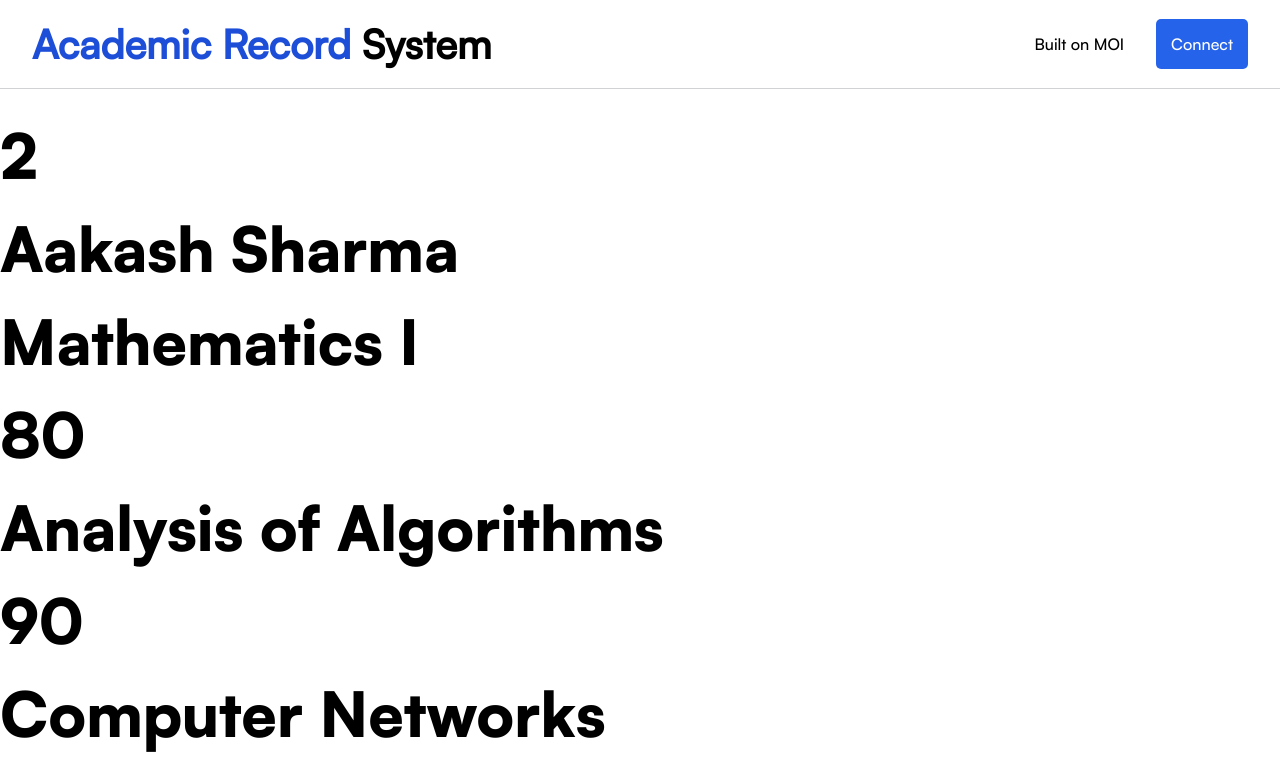
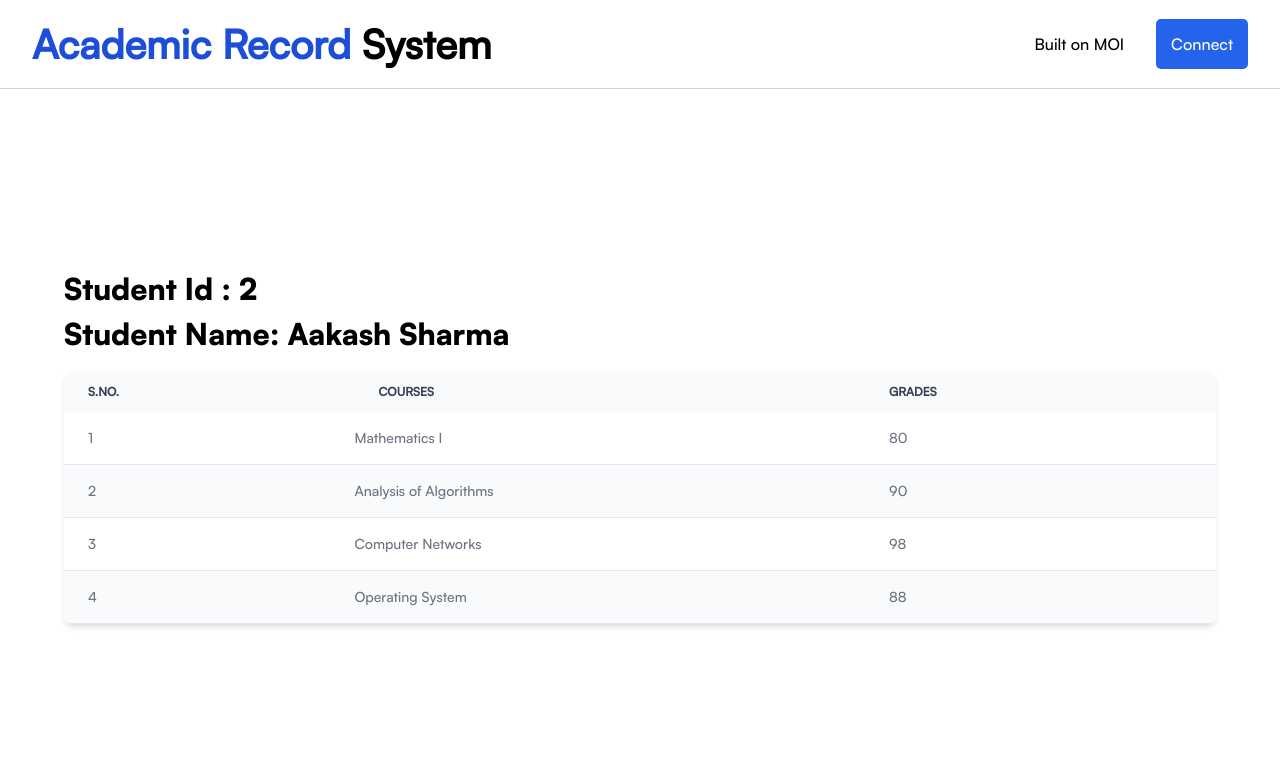
Before and after one commit to DakshSahani/decentralized-academic-records-system, a React (Create React App) app in the folder client/: page /view/1 in a window 1280 px wide. Shown: the top 781 px of the page. Built offline with nearby package versions, Linux system fonts and the light colour scheme; what js-moi-sdk would draw is missing.

Commit message:
add student page

```diff
--- a/client/src/App.js
+++ b/client/src/App.js
@@ -5,7 +5,8 @@ import UploadPage from "./pages/UploadPage";
 import ViewPage from "./pages/ViewPage";
 import Protected from "./components/Protected";
 import HomePage from "./pages/HomePage";
-import StudentPage from "./components/StudentPage";
+import StudentPage from "./pages/StudentPage";
+import AddStudentPage from "./pages/AddStudentPage";
 import RecordPage from "./pages/RecordPage";
 import { ContextProvider } from "./context/Context";
 
@@ -32,6 +33,7 @@ function App() {
               }
             >
               <Route index element={<UploadPage />} />
+              <Route path="add" element={<AddStudentPage />} />
               <Route path=":studentId" element={<StudentPage />} />
             </Route>
 
--- a/client/src/components/AllStudent.jsx
+++ b/client/src/components/AllStudent.jsx
@@ -11,6 +11,11 @@ export default function AllStudent() {
         </div>
         <div className="w-[55%] flex flex-col items-center">
             <ul className="w-full">
+                <ListComponent
+                    heading="add student"
+                    to={'/upload/add'}
+                    add
+                />
                 {
                     students.map((student, indx)=>
                     <ListComponent
--- a/client/src/components/ListComponent.jsx
+++ b/client/src/components/ListComponent.jsx
@@ -1,6 +1,6 @@
 import { Link } from "react-router-dom";
 
-export default function ListComponent({heading, id, to, ...other}) {
+export default function ListComponent({heading, id, to,add, ...other}) {
   return (
     <Link
         className='w-full p-4 m-6 border border-gray-500 rounded-2xl flex justify-between items-center hover:cursor-pointer transform transition-transform duration-300 hover:scale-[1.03]'
@@ -8,6 +8,7 @@ export default function ListComponent({heading, id, to, ...other}) {
         {...other}
     >
             <p className="text-xl">{heading}</p>
+            {add?<img src="./icons8-add.png"/>:
             <div className="flex items-center gap-2">
                 <p className="text-gray-500">
                     id
@@ -15,7 +16,7 @@ export default function ListComponent({heading, id, to, ...other}) {
                 <p className="px-2 py-1 rounded-lg bg-gray-400 text-white">
                     {id}
                 </p>
-            </div>
+            </div>}
     </Link>
   )
 }
--- a/client/src/interface/logic.js
+++ b/client/src/interface/logic.js
@@ -53,7 +53,7 @@ const addCourse = async (wallet, recordId, courseName, courseGrade)=>{
 // We can get primitive state variables like this
 const getOwner = async () => {
   const logicDriver = await getLogicDriver(logicId, baseWallet);
-  return logicDriver.persistentState.get("admin");
+  return (await logicDriver.persistentState.get("admin"));
 };
 
 const getRecords = async ()=>{
--- a/client/src/components/StudentPage.jsx
+++ b/client/src/pages/AddStudentPage.jsx
@@ -1,14 +1,10 @@
 import { useState } from "react"
 import { useParams } from "react-router-dom";
 
-export default function StudentPage() {
-  const { studentId: id } = useParams();
-  const filtered = students.filter((s)=>s.studentId == id);
-  const name = filtered?.length > 0 ? filtered[0].studentName : "Name not found";
-
+export default function AddStudentPage() {
   const [formData, setFormData] = useState({
-    courseName: "",
-    grade: 0,
+    studentId: 0,
+    studentName: "",
   });
   const handleChange = (e)=>{
     setFormData({...formData, [e.target.name]: e.target.value})
@@ -20,27 +16,26 @@ export default function StudentPage() {
         <form className="border border-gray-600 rounded-3xl p-8 py-10 flex flex-col gap-8">
 
             <div className="flex flex-col md:flex-row justify-between">
-                <p className="text-2xl ">{name}</p>
-                <p className="text-[#1D4ED8]">{id}</p>
+                <p className="text-2xl ">Add a Studnet</p>
             </div>
 
             <div className="flex gap-8">
-                <label htmlFor="courseName" className="min-w-[9vw] text-lg">Course Name:</label>
+                <label htmlFor="courseName" className="min-w-[9vw] text-lg">Student Id:</label>
                 <input
                     className="text-black px-2 py-1.5 border border-gray-500 rounded outline-none"
-                    type="text"
-                    name="courseName"
-                    value={formData.courseName}
+                    type="number"
+                    name="studentId"
+                    value={formData.studentId}
                     onChange={handleChange}
                 />
             </div>
             <div className="flex gap-8">
-                <label htmlFor="grade" className="min-w-[9vw] text-lg">Grade: </label>
+                <label htmlFor="grade" className="min-w-[9vw] text-lg">Student Name: </label>
                 <input
                     className="text-black px-2 py-1.5 border border-gray-500 rounded outline-none"
-                    type="number"
-                    name="grade"
-                    value={formData.grade}
+                    type="text"
+                    name="studentName"
+                    value={formData.studentName}
                     onChange={handleChange}
                 />
             </div>
@@ -49,7 +44,7 @@ export default function StudentPage() {
                 onClick={()=>{}}
                 className="p-2 bg-[#1D4ED8] rounded text-white text-semibold text-lg"
             >
-                Submit
+                Add+
             </button>
         </form>
 
@@ -57,28 +52,3 @@ export default function StudentPage() {
     </div>
   )
 }
-
-
-
-const students = [
-    {
-        studentId: 12334,
-        studentName: "Abhay Sharama",
-
-    }, {
-        studentId: 53334,
-        studentName: "Divijay Patidar",
-    }, {
-        studentId: 12332,
-        studentName: "Geeta Joshi",
-    },  {
-        studentId: 43334,
-        studentName: "Abhay Sharama",
-    },  {
-        studentId: 12634,
-        studentName: "Mohini Sharama",
-    },  {
-        studentId: 22334,
-        studentName: "Anuj Sharama",
-    }
-]
--- a/client/src/pages/RecordPage.js
+++ b/client/src/pages/RecordPage.js
@@ -18,20 +18,38 @@ export default function RecordPage(){
   }
 
   return (
-    <div>
-      <div>
-        <h1>{record.studentId}</h1>
-        <h1>{record.studentName}</h1>
+    <div className="w-[90%]">
+      <div className="mb-4">
+        <h2>Student Id : {record.studentId}</h2>
+        <h2>Student Name: {record.studentName}</h2>
       </div>
-      <div>
-        {
-          Object.keys(record.courses).map(course => (
-            <div className="">
-              <h1 className="inline">{course}</h1>
-              <h1 className="">{record.courses[course]}</h1>
-            </div>
-          ))
-        }
+      <div className="relative overflow-x-auto shadow-md sm:rounded-lg">
+        <table className="w-full text-sm text-left rtl:text-right text-gray-500">
+          <thead className="text-xs text-gray-700 uppercase bg-gray-50">
+              <tr>
+                  <th scope="col" className="px-6 py-3">
+                      S.No.
+                  </th>
+                  <th scope="col" className="px-6 py-3">
+                      Courses
+                  </th>
+                  <th scope="col" className="px-6 py-3">
+                      Grades
+                  </th>
+              </tr>
+          </thead>
+          <tbody>
+              {
+                Object.keys(record.courses).map((course, ind) => (
+                  <tr className="odd:bg-white even:bg-gray-50 border-b">
+                    <td className="px-6 py-4">{ind+1}</td>
+                    <td classNameM="px-6 py-4">{course}</td>
+                    <td className="px-6 py-4">{record.courses[course]}</td>
+                </tr>
+                ))
+              }
+          </tbody>
+        </table>
       </div>
     </div>
   );
--- a/client/src/pages/SharedLayout.js
+++ b/client/src/pages/SharedLayout.js
@@ -25,7 +25,7 @@ export default function SharedLayout({wallet, setWallet})
         showConnectModal={showConnectModal}
         updateWallet={updateWallet}
       />
-      <main className="min-h-[84vh] flex items-center">
+      <main className="min-h-[84vh] flex items-center justify-center">
         <Outlet />
       </main>
     </div>
--- /dev/null
+++ b/client/src/pages/StudentPage.jsx
@@ -0,0 +1,86 @@
+import { useState } from "react"
+import { useParams } from "react-router-dom";
+
+export default function StudentPage() {
+  const { studentId: id } = useParams();
+  const filtered = students.filter((s)=>s.studentId == id);
+  const name = filtered?.length > 0 ? filtered[0].studentName : "Name not found";
+
+  const [formData, setFormData] = useState({
+    courseName: "",
+    grade: 0,
+  });
+  const handleChange = (e)=>{
+    setFormData({...formData, [e.target.name]: e.target.value})
+  }
+
+
+  return (
+    <div className="w-full h-full flex items-center justify-around">
+        <form className="border border-gray-600 rounded-3xl p-8 py-10 flex flex-col gap-8">
+
+            <div className="flex flex-col md:flex-row justify-between">
+                <p className="text-2xl ">{name}</p>
+                <p className="text-[#1D4ED8]">{id}</p>
+            </div>
+
+            <div className="flex gap-8">
+                <label htmlFor="courseName" className="min-w-[9vw] text-lg">Course Name:</label>
+                <input
+                    className="text-black px-2 py-1.5 border border-gray-500 rounded outline-none"
+                    type="text"
+                    name="courseName"
+                    value={formData.courseName}
+                    onChange={handleChange}
+                />
+            </div>
+            <div className="flex gap-8">
+                <label htmlFor="grade" className="min-w-[9vw] text-lg">Grade: </label>
+                <input
+                    className="text-black px-2 py-1.5 border border-gray-500 rounded outline-none min-w-40"
+                    type="number"
+                    name="grade"
+                    min="0"
+                    max="100"
+                    value={formData.grade}
+                    onChange={handleChange}
+                />
+            </div>
+            <button
+                type="submit"
+                onClick={()=>{}}
+                className="p-2 bg-[#1D4ED8] rounded text-white text-semibold text-lg"
+            >
+                Submit
+            </button>
+        </form>
+
+        <img src="/enter-grade.svg" alt="Enter Grade" className="w-[30vw]"/>
+    </div>
+  )
+}
+
+
+
+const students = [
+    {
+        studentId: 12334,
+        studentName: "Abhay Sharama",
+
+    }, {
+        studentId: 53334,
+        studentName: "Divijay Patidar",
+    }, {
+        studentId: 12332,
+        studentName: "Geeta Joshi",
+    },  {
+        studentId: 43334,
+        studentName: "Abhay Sharama",
+    },  {
+        studentId: 12634,
+        studentName: "Mohini Sharama",
+    },  {
+        studentId: 22334,
+        studentName: "Anuj Sharama",
+    }
+]
```
Also changed, not shown: client/public/icons8-add.png (added).
